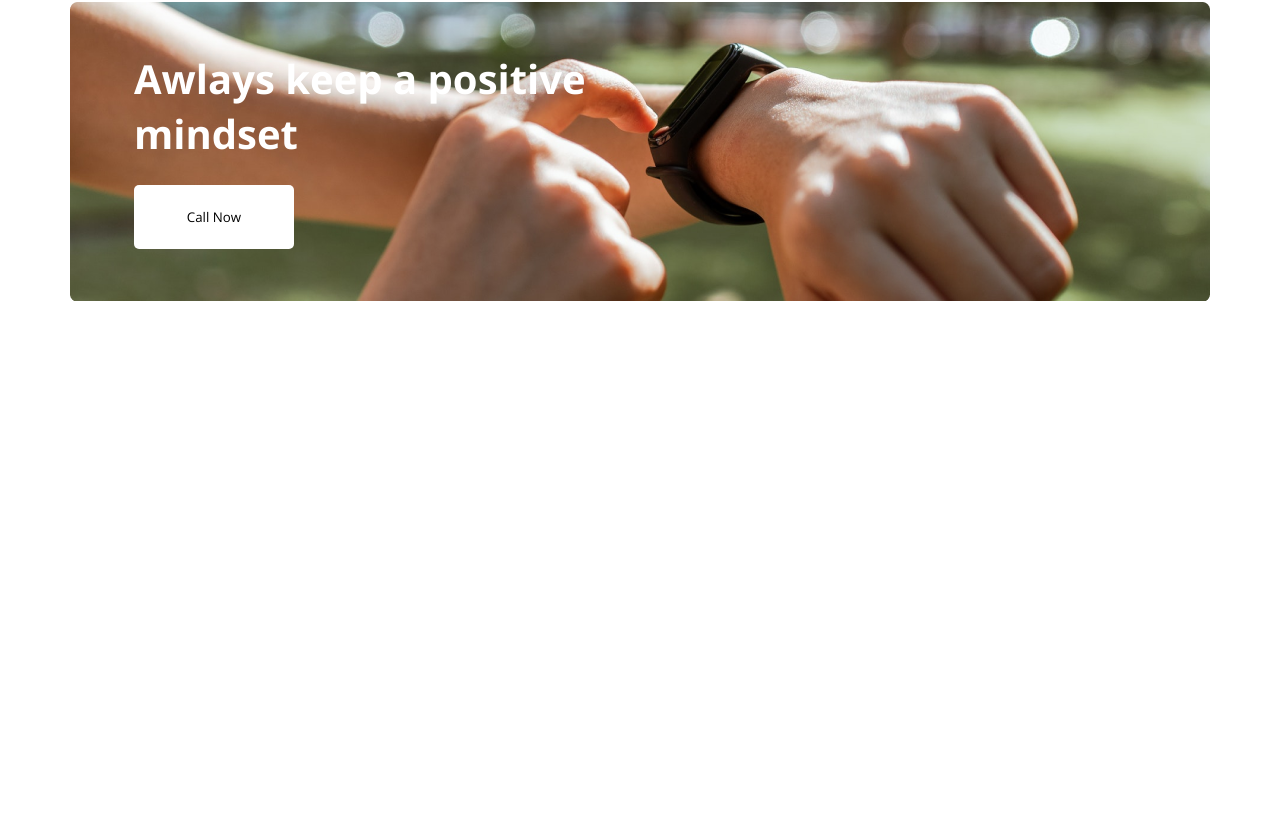
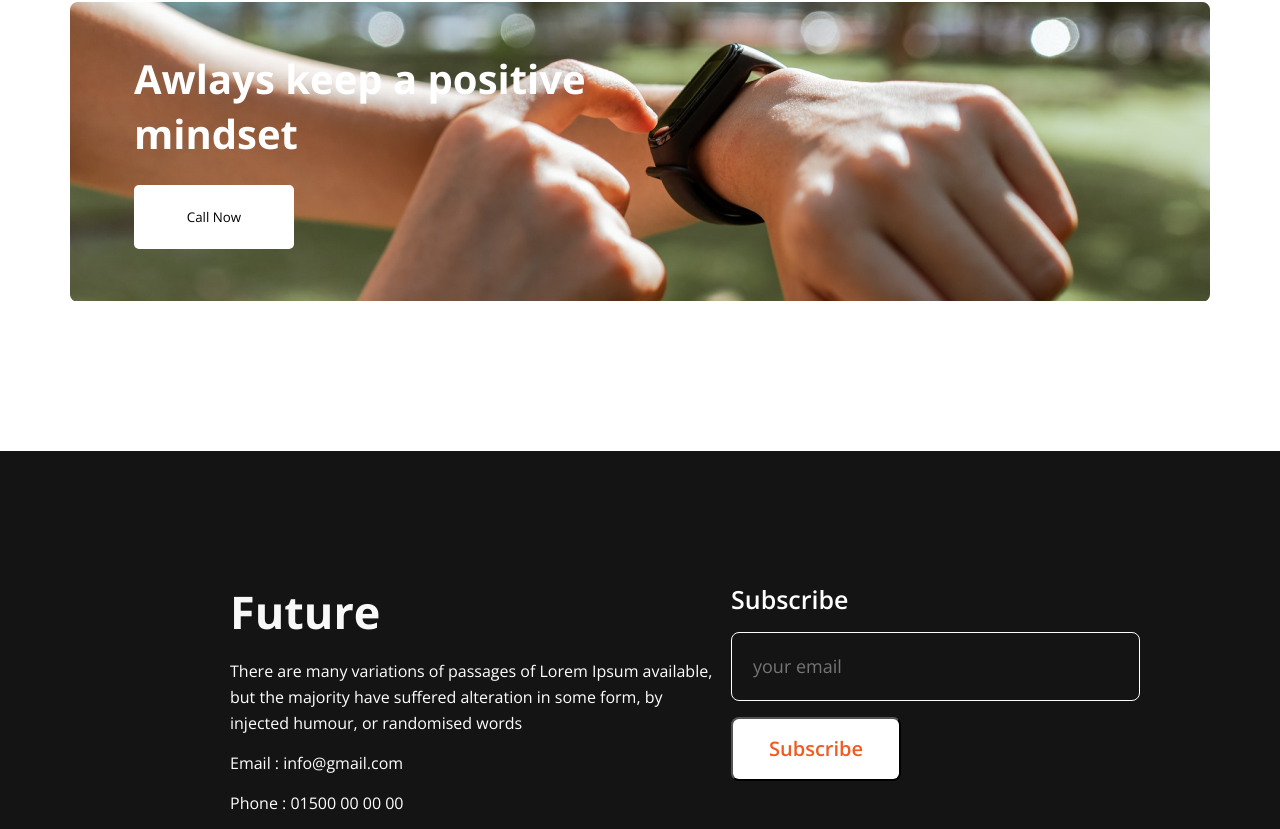
Before and after one commit to shakil-1/new-year, a plain HTML site: page index.html in a window 1280 px wide. Shown: the part 2313-3142 px from the top of the page. Before the commit the page ends 2614 px from the top, so only its background shows below. Drawn offline with nearby package versions, Linux system fonts and the light colour scheme.

Commit message:
create a foote section

```diff
--- a/index.html
+++ b/index.html
@@ -108,6 +108,31 @@
         </div>
       </section>
     </main>
-    <footer></footer>
+    <footer>
+      <div class="footer-container">
+        <div class="footer-service ">
+          <h3 class="footer-title">Future</h3>
+          <p class="footer-description">
+            There are many variations of passages of Lorem Ipsum available, but
+            the majority have suffered alteration in some form, by injected
+            humour, or randomised words
+          </p>
+          <p class="footer-email">Email : info@gmail.com</p>
+          <p class="footer-phone">Phone : 01500 00 00 00</p>
+          <div class="footer-icon">
+            <i class="fa-brands fa-facebook-f"></i>
+            <i class="fa-brands fa-twitter"></i>
+            <i class="fa-brands fa-youtube"></i>
+          </div>
+        </div>
+        <div class="footer-service1">
+            <h3 class="subcribe">Subscribe</h3>
+            <input class="input-email" type="email" name="" placeholder="your email" id="">
+          <div>
+            <button class="contact-btn">Subscribe</button>
+          </div>
+        </div>
+      </div>
+    </footer>
   </body>
 </html>
--- a/styles/style.css
+++ b/styles/style.css
@@ -61,12 +61,13 @@
 
 
 /* about section  */
-.about-container{
-    background-color:#FFF;
+.about-container {
+    background-color: #FFF;
 
 
 }
-.about-contend{
+
+.about-contend {
     width: 416px;
     margin-left: auto;
 }
@@ -95,14 +96,16 @@
     width: 451px;
 
 }
-.about-list li{
-color:  #444343;
+
+.about-list li {
+    color: #444343;
     font-size: 16px;
     font-weight: 400;
     line-height: 30px;
     list-style-type: none;
 }
-.about-list li i{
+
+.about-list li i {
     width: 24px;
     height: 24px;
     color: #16D887;
@@ -110,67 +113,75 @@ color: #16D887;
 }
 
 /* myplan section  */
-.myplan-section{
-   background-color:#FFF;
+.myplan-section {
+    background-color: #FFF;
 }
-.myplan-title{
-  color:  #151414;
+
+.myplan-title {
+    color: #151414;
     font-size: 40px;
     font-weight: 700;
     text-align: center;
 }
-.services-container{
+
+.services-container {
     display: flex;
     justify-content: center;
     padding: 100px 0;
 }
-.service{
+
+.service {
     width: 270px;
     text-align: center;
 }
-.service  img{
+
+.service img {
     width: 92.958px;
     height: 92.958px;
 
 }
 
-.service-title{
+.service-title {
     color: #151414;
     font-size: 25px;
     font-weight: 700;
 
 }
-.service-description{
-    color:  #737272;
+
+.service-description {
+    color: #737272;
     font-size: 20px;
     font-weight: 500;
 }
 
 /* product section  */
-.product-section{
+.product-section {
     background-color: #FFF;
+    padding-bottom: 150px;
 
 }
 
-.product-service{
+.product-service {
     background-image: url(../images/watch.png);
     background-repeat: no-repeat;
     background-size: cover;
     width: 1140px;
     height: 300px;
-margin:  0 auto;
+    margin: 0 auto;
+
 
 }
 
 
-.product-title{
+.product-title {
     color: #FFF;
     font-size: 40px;
     font-weight: 700;
-  margin: 59px 616px 24px 64px ;
-  padding-top: 50px ;
+    margin: 59px 616px 24px 64px;
+    padding-top: 50px;
 }
-.contact-us{
+
+.contact-us {
     width: 160px;
     height: 64px;
     border-radius: 5px;
@@ -178,3 +189,100 @@ margin:  0 auto;
     border: 0;
     margin-left: 64px;
 }
+
+/* footer  */
+footer {
+    background-color: #151414;
+    width: 100%;
+    height: 577px;
+    margin: 0 auto;
+
+
+}
+
+.footer-container {
+    display: flex;
+    width: 1140px;
+    justify-content: center;
+    align-items: center;
+    justify-content: space-between;
+}
+
+.footer-service {
+    color: white;
+    width: 485px;
+    margin-left: 230px;
+    margin-top: 130px;
+}
+
+.footer-title {
+    color: #F8F8F8;
+    font-size: 45px;
+    font-weight: 700;
+    margin-bottom: 16px;
+}
+
+.footer-description {
+    color: #FFF;
+    font-size: 16px;
+    font-weight: 400;
+    line-height: 26px;
+    margin-bottom: 16px;
+}
+
+.footer-email {
+    color: #FFF;
+    font-size: 16px;
+    font-weight: 400;
+    margin-bottom: 16px;
+}
+
+.footer-phone {
+    color: #FFF;
+    font-size: 16px;
+    font-weight: 400;
+    line-height: 26px;
+    margin-bottom: 16px;
+}
+
+.footer-icon i {
+
+    height: 46px;
+
+}
+
+.subcribe {
+    color: #FFF;
+    font-size: 25px;
+    font-weight: 600;
+    margin-top: 31px;
+    background:  #151414;
+
+}
+
+.footer-service1{
+    display: block;
+
+
+}
+.input-email{
+    color:#F3F3F3;
+font-size: 18px;
+font-weight: 400;
+margin-top: 16px;
+border-radius: 8px;
+border: 1px solid #FFF;
+background-color: #151414;
+padding: 21px 158px 22px 21px;
+}
+
+.contact-btn{
+    width: 170.106px;
+height: 64px;
+border-radius: 8px;
+background: #FFF;
+color: #F15B22;
+font-size: 20px;
+font-weight: 600;
+margin-top: 16px;
+}
```
Lines whose indentation alone changed are shown as unchanged.
